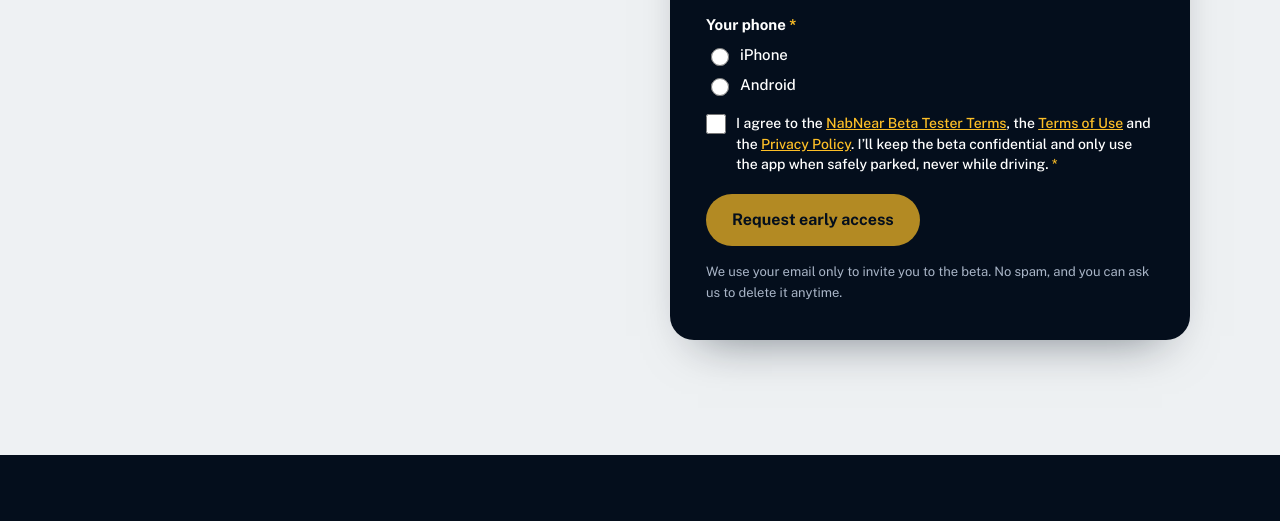
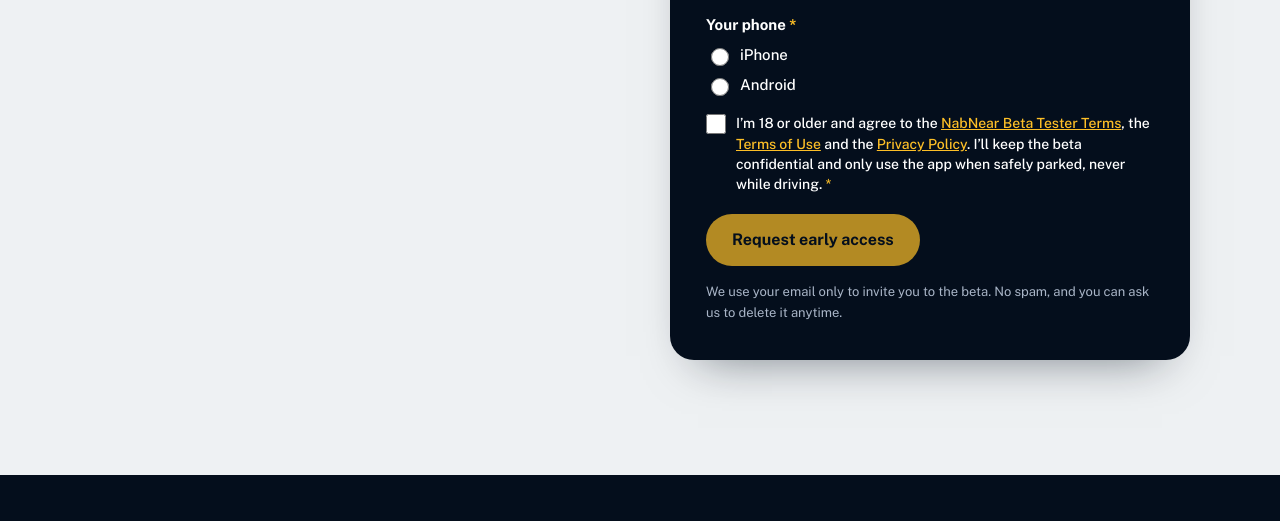
Before and after one commit to skandarz/nabnear-site, a plain HTML site: page index.html in a window 1280 px wide. Shown: the part 3781-4302 px from the top of the page. Drawn offline with Linux system fonts and the light colour scheme.

Commit message:
Add 18+ to early-access agreement
Co-Authored-By: Claude Opus 5.5 <noreply@anthropic.com>

```diff
--- a/index.html
+++ b/index.html
@@ -102,7 +102,7 @@
 <label class="choice"><input type="radio" name="entry.204317262" value="iPhone" required> iPhone</label>
 <label class="choice"><input type="radio" name="entry.204317262" value="Android"> Android</label></fieldset>
 <div class="hp" aria-hidden="true"><label for="ea-web">Leave this empty</label><input id="ea-web" type="text" tabindex="-1" autocomplete="off"></div>
-<label class="agree" for="ea-agree"><input id="ea-agree" type="checkbox" name="entry.1327439314" value="I agree" required><span>I agree to the <a href="/beta-terms/" target="_blank" rel="noopener">NabNear Beta Tester Terms</a>, the <a href="/terms/" target="_blank" rel="noopener">Terms of Use</a> and the <a href="/privacy/" target="_blank" rel="noopener">Privacy Policy</a>. I&rsquo;ll keep the beta confidential and only use the app when safely parked, never while driving. <span aria-hidden="true">*</span></span></label>
+<label class="agree" for="ea-agree"><input id="ea-agree" type="checkbox" name="entry.1327439314" value="I agree" required><span>I&rsquo;m 18 or older and agree to the <a href="/beta-terms/" target="_blank" rel="noopener">NabNear Beta Tester Terms</a>, the <a href="/terms/" target="_blank" rel="noopener">Terms of Use</a> and the <a href="/privacy/" target="_blank" rel="noopener">Privacy Policy</a>. I&rsquo;ll keep the beta confidential and only use the app when safely parked, never while driving. <span aria-hidden="true">*</span></span></label>
 <button class="btn btn-curb" type="submit">Request early access</button>
 <p class="ea-fine">We use your email only to invite you to the beta. No spam, and you can ask us to delete it anytime.</p>
 <p class="ea-status" id="ea-status" role="status" hidden></p>
```
